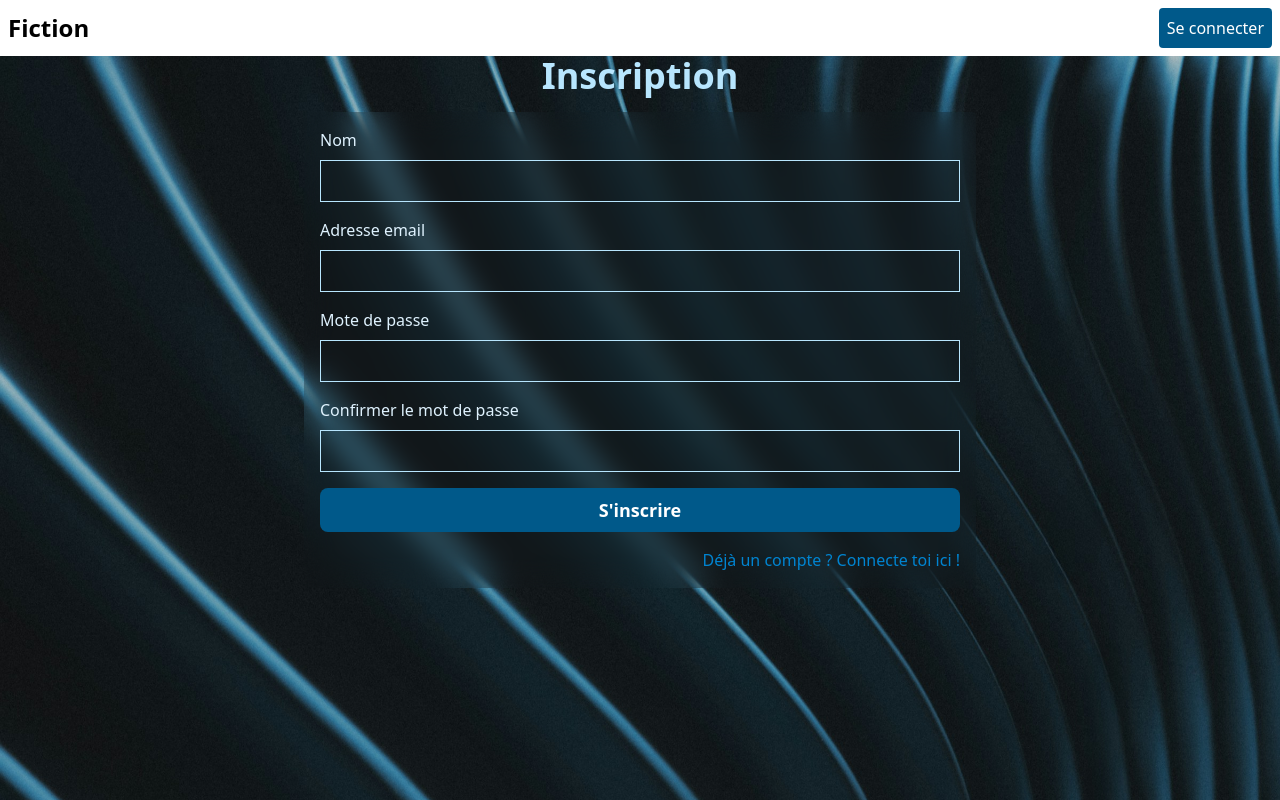
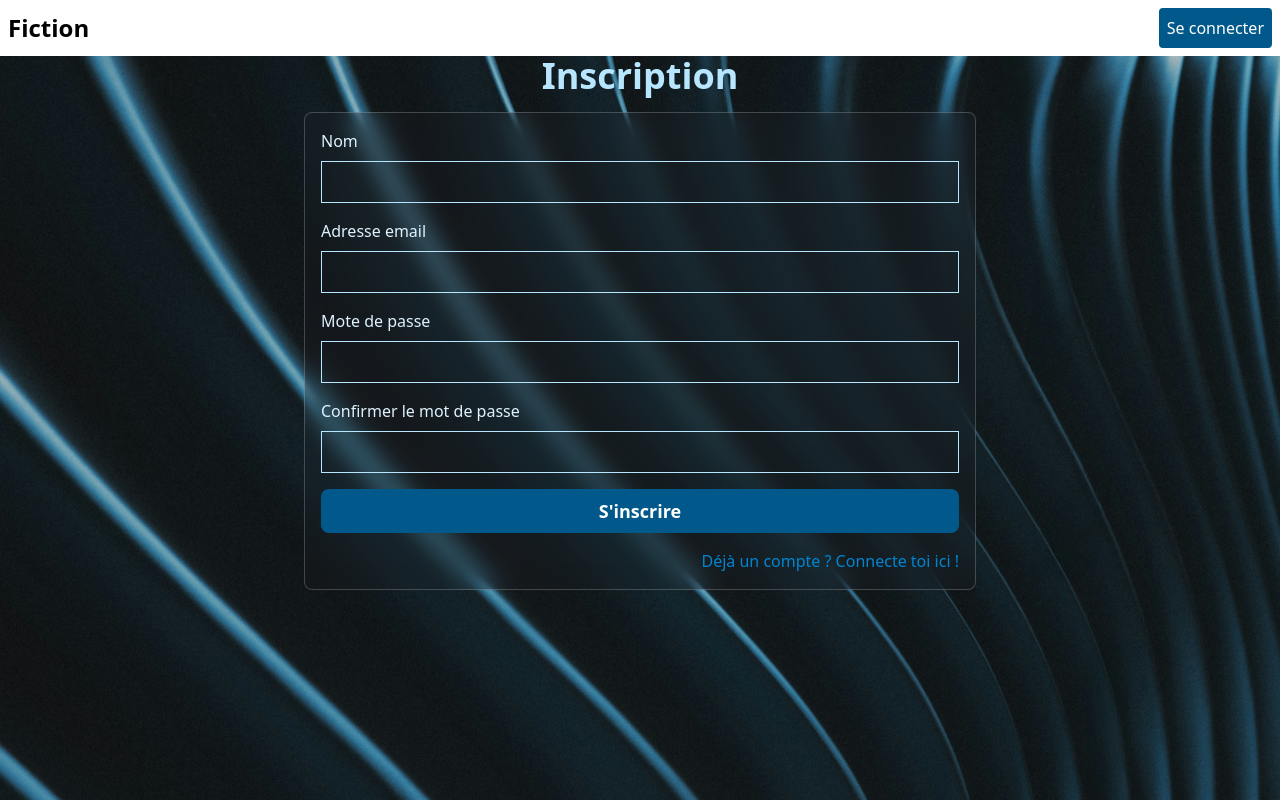
Before and after one commit to Loriane-2009/FictionInt, a Vue app in the folder frontend/: page /register in a window 1280 px wide. Built offline with nearby package versions, Linux system fonts and the light colour scheme.

Commit message:
Change each backdrop-blur with a custom class

```diff
--- a/frontend/src/components/StoryCard.vue
+++ b/frontend/src/components/StoryCard.vue
@@ -1,6 +1,6 @@
 <template>
   <div
-      class="backdrop-blur-lg shadow-md max-w-2xl w-full rounded-lg p-6 flex flex-col items-center transition hover:shadow-xl relative">
+      class="glass-card shadow-md max-w-2xl w-full rounded-lg p-6 flex flex-col items-center transition hover:shadow-xl relative">
     <h2 class="text-2xl font-semibold text-sky-100 mb-4">{{ story.title }}</h2>
     <p class="text-sky-200 text-center mb-6">{{ story.description }}</p>
     <router-link
--- a/frontend/src/components/forms/LoginForm.vue
+++ b/frontend/src/components/forms/LoginForm.vue
@@ -1,5 +1,5 @@
 <template>
-  <form class="backdrop-blur-lg container max-w-2xl mx-auto p-4 flex flex-col gap-4 rounded" @submit.prevent="handleSubmit">
+  <form class="glass-card container max-w-2xl mx-auto p-4 flex flex-col gap-4 rounded" @submit.prevent="handleSubmit">
     <p class="text-red-500" v-if="formError">{{ formError }}</p>
     <div class="flex flex-col gap-2 text-sky-100">
       <label>Adresse email</label>
--- a/frontend/src/components/forms/RegisterForm.vue
+++ b/frontend/src/components/forms/RegisterForm.vue
@@ -1,6 +1,6 @@
 <template>
   <form
-      class="backdrop-blur-lg container max-w-2xl mx-auto p-4 flex flex-col gap-4 rounded"
+      class="glass-card container max-w-2xl mx-auto p-4 flex flex-col gap-4 rounded"
       @submit.prevent="handleSubmit">
     <div class="flex flex-col gap-2 text-sky-100">
       <FormError :errors="formErrors" name="name"/>
--- a/frontend/src/pages/StoryPage.vue
+++ b/frontend/src/pages/StoryPage.vue
@@ -1,6 +1,6 @@
 <template>
   <div class="size-full app-background flex items-center justify-center">
-    <div v-if="chapter" class="backdrop-blur-lg p-4 rounded-lg w-full max-w-2xl">
+    <div v-if="chapter" class="glass-card p-4 rounded-lg w-full max-w-2xl">
       <h1 class="text-4xl font-extrabold text-center text-sky-100">{{ chapter.title }}</h1>
       <p class="text-lg text-sky-200 leading-relaxed text-justify">
         {{ chapter.content }}
--- a/frontend/src/style.css
+++ b/frontend/src/style.css
@@ -7,3 +7,9 @@
     background-attachment: fixed;
     background-position: center;
   }
+
+  .glass-card {
+    @apply backdrop-blur-md border border-white/20 rounded-lg p-4;
+    background-color: rgba(41, 41, 48, 0.15); /* Fond plus visible */
+
+  }
```
